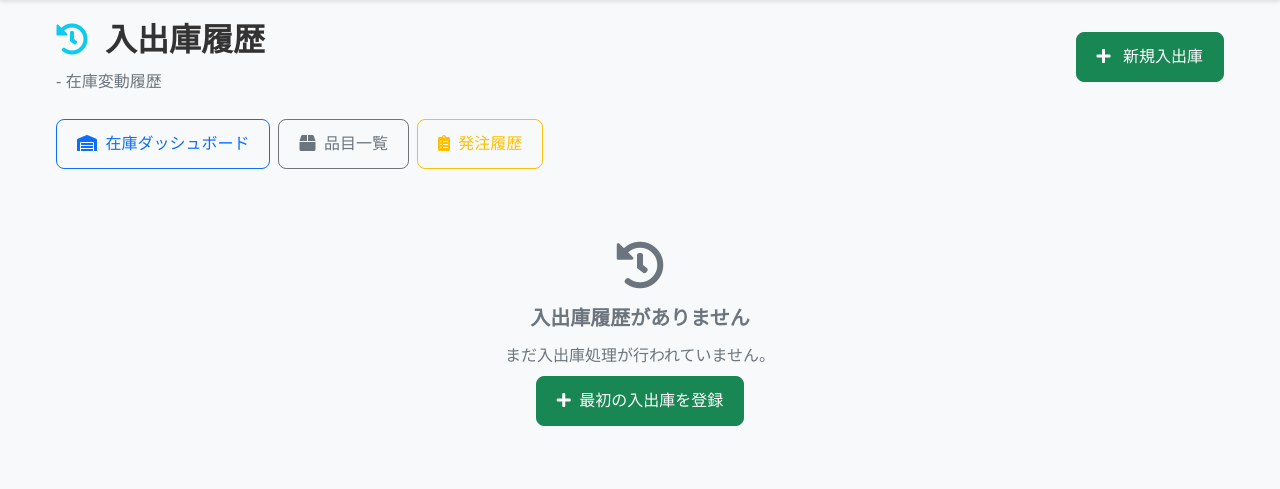
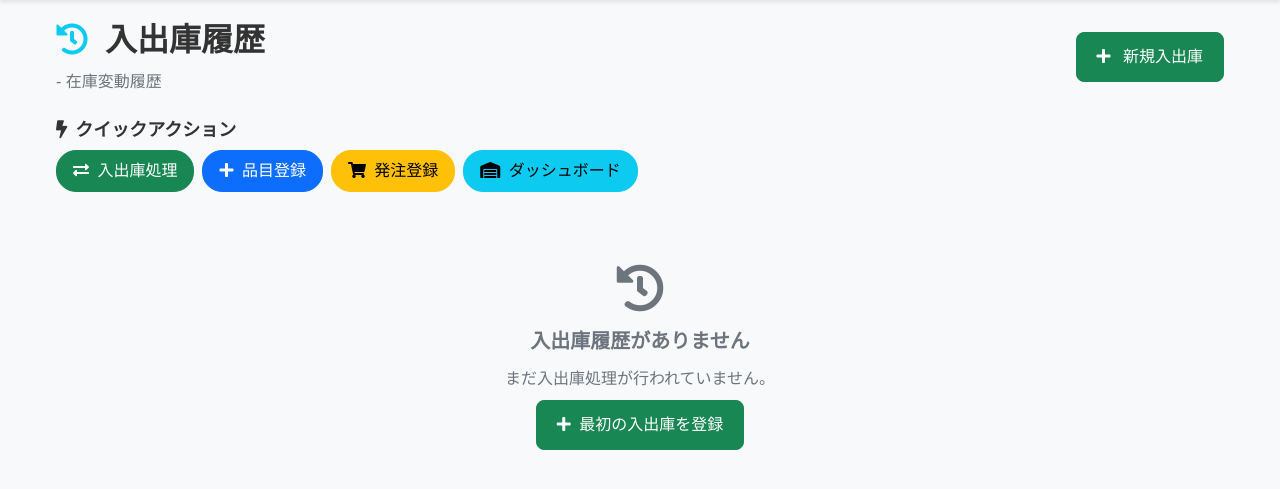
Before and after one commit to betweentabin/wakakusa-shift, a Django app: template templates/shift_management/transaction_history.html in a window 1280 px wide. Shown: the part 66-555 px from the top of the page. Run offline with Django 5.2, Linux system fonts and the light colour scheme; the template is opened without the code that fills it, so the values that code supplies are empty.

Commit message:
Add quick actions to transaction history page
入出庫履歴ページにクイックアクションを追加
- 入出庫処理、品目登録、発注登録、ダッシュボードへのリンク
- 丸いボタンスタイル(.btn-action)を統一適用

🤖 Generated with [Claude Code](https://claude.com/claude-code)

Co-Authored-By: Claude <noreply@anthropic.com>

```diff
--- a/templates/shift_management/transaction_history.html
+++ b/templates/shift_management/transaction_history.html
@@ -56,6 +56,12 @@
     font-size: 1.25rem;
     font-weight: bold;
 }
+
+.btn-action {
+    border-radius: 20px;
+    padding: 0.5rem 1rem;
+    font-weight: 500;
+}
 </style>
 {% endblock %}
 
@@ -83,21 +89,26 @@
         </div>
     </div>
 
-    <!-- ナビゲーション -->
+    <!-- クイックアクション -->
     <div class="row mb-4">
         <div class="col-12">
+            <h5 class="mb-2"><i class="fas fa-bolt me-2"></i>クイックアクション</h5>
             <div class="d-flex gap-2 flex-wrap">
-                <a href="{% url 'shift_management:inventory_dashboard' %}" class="btn btn-outline-primary">
+                <a href="{% url 'shift_management:transaction_create' %}" class="btn btn-success btn-action">
+                    <i class="fas fa-exchange-alt me-1"></i>
+                    入出庫処理
+                </a>
+                <a href="{% url 'shift_management:item_create' %}" class="btn btn-primary btn-action">
+                    <i class="fas fa-plus me-1"></i>
+                    品目登録
+                </a>
+                <a href="{% url 'shift_management:order_create' %}" class="btn btn-warning btn-action">
+                    <i class="fas fa-shopping-cart me-1"></i>
+                    発注登録
+                </a>
+                <a href="{% url 'shift_management:inventory_dashboard' %}" class="btn btn-info btn-action">
                     <i class="fas fa-warehouse me-1"></i>
-                    在庫ダッシュボード
-                </a>
-                <a href="{% url 'shift_management:item_list' %}" class="btn btn-outline-secondary">
-                    <i class="fas fa-box me-1"></i>
-                    品目一覧
-                </a>
-                <a href="{% url 'shift_management:order_list' %}" class="btn btn-outline-warning">
-                    <i class="fas fa-clipboard-list me-1"></i>
-                    発注履歴
+                    ダッシュボード
                 </a>
             </div>
         </div>
```
